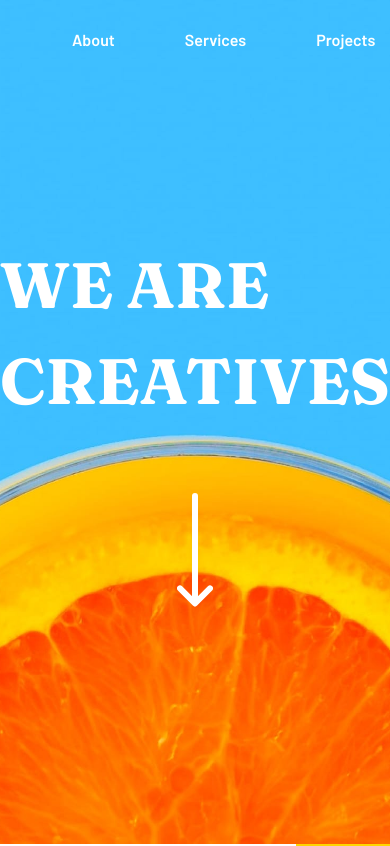
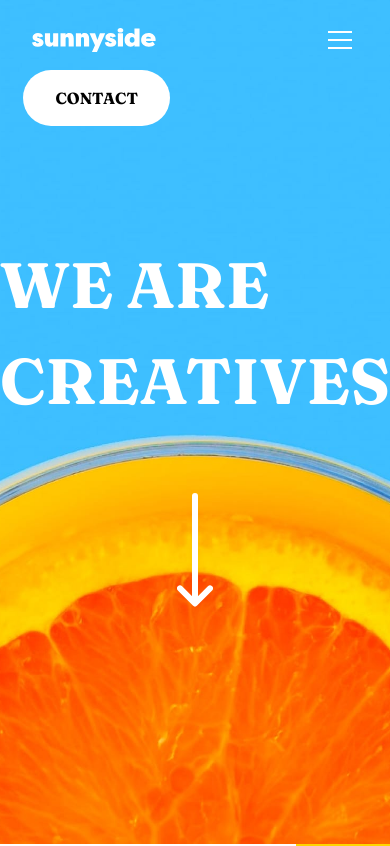
Before and after one commit to radanovicnikola93/sunnyside-agency, a website: page index.html in a window 390 px wide. Shown: the top 846 px of the page. Drawn offline with Linux system fonts and the light colour scheme.

Commit message:
styled nav-btn-toggle button for mobile

```diff
--- a/app.js
+++ b/app.js
@@ -1,6 +1,7 @@
 // navbar
 const nav = document.querySelector('nav');
 
+// on scroll change color
 window.onscroll = () => {
     if (window.scrollY > 300) {
         nav.classList.add('nav-active');
@@ -8,3 +9,5 @@ window.onscroll = () => {
         nav.classList.remove('nav-active');
     }
 };
+
+// hamburger menu
--- a/index.html
+++ b/index.html
@@ -46,9 +46,9 @@
           </li>
         </ul>
       </div>
-      <div>
-        <img src="images/icon-hamburger.svg" alt="menu icon" />
-      </div>
+        <button class="nav--btn-toggle">
+          <img src="images/icon-hamburger.svg" alt="menu icon" />
+        </button>
     </nav>
 
     <!-- HEADER -->
--- a/styles/sass/layouts/_body.scss
+++ b/styles/sass/layouts/_body.scss
@@ -1,4 +1,9 @@
 body {
     font-family: $ff-barlow;
     font-weight: $fw-300;
+    height: 100%;
 }
+
+html {
+    scroll-behavior: smooth;
+}
--- a/styles/sass/layouts/_navbar.scss
+++ b/styles/sass/layouts/_navbar.scss
@@ -10,10 +10,6 @@ nav {
     display: flex;
     justify-content: space-between;
     align-items: center;
-
-    // div:first-child {
-
-    // }
 
     // menu links
     div:nth-of-type(2) {
@@ -36,7 +32,7 @@ nav {
     }
 
     // menu icon mobile
-    div:last-child {
+    .nav--btn-toggle {
         display: none;
     }
 }
@@ -67,3 +63,23 @@ nav.nav-active {
         }
     }
 }
+
+// on mobile view
+@media (max-width: 800px) {
+    nav {
+        div:nth-of-type(2) {
+            position: fixed;
+            left: -100%;
+            top: 70px;
+            flex-direction: column;
+        }
+
+        // menu icon mobile
+        .nav--btn-toggle {
+            display: block;
+            background: transparent;
+            border: none;
+            cursor: pointer;
+        }
+    }
+}
```
Also changed, not shown: styles/css/style.css.
